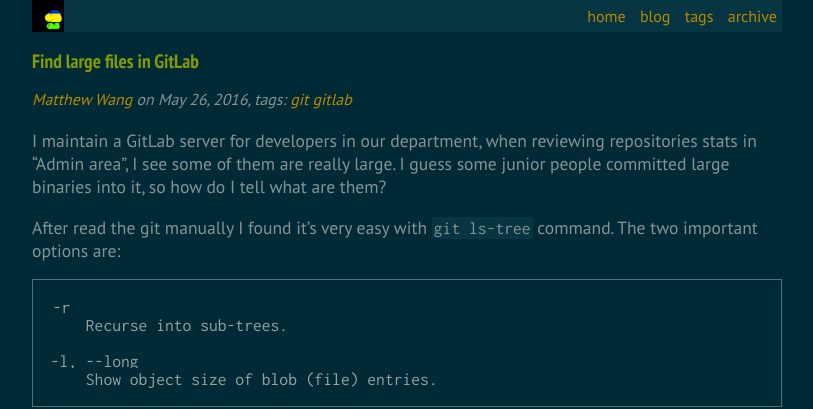
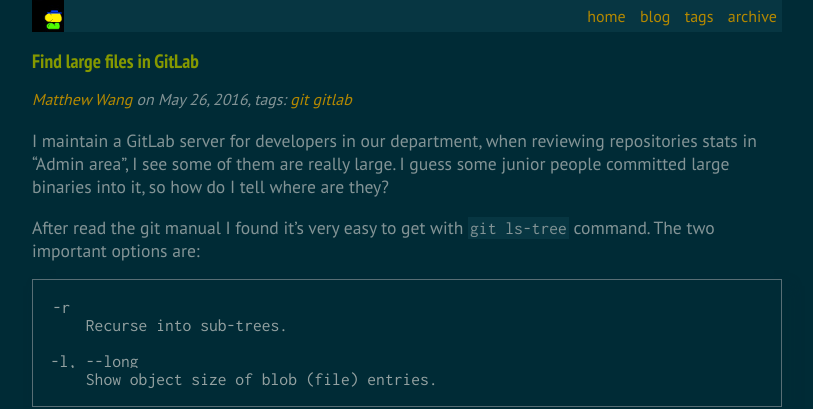
Before and after one commit to ymattw/joyus, a Jekyll site: the page built from _posts/2016-05-26-find-large-files-in-gitlab.md, in a window 1280 px wide. Shown: the top 409 px of the page, without its empty margins (233-1046 px from the left). Built offline with Jekyll 4.4.1, drawn with Linux system fonts in a browser that asks for light colours; comment, search, counter and statistics services are not loaded.

Commit message:
Fix typo in "find large files in gitlab"

```diff
--- a/_posts/2016-05-26-find-large-files-in-gitlab.md
+++ b/_posts/2016-05-26-find-large-files-in-gitlab.md
@@ -7,10 +7,10 @@
 I maintain a GitLab server for developers in our department, when reviewing
 repositories stats in "Admin area", I see some of them are really large.
 I guess some junior people committed large binaries into it, so how do I tell
-what are them?
+where are they?
 
-After read the git manually I found it's very easy with `git ls-tree` command.
-The two important options are:
+After read the git manual I found it's very easy to get with `git ls-tree`
+command.  The two important options are:
 
     -r
         Recurse into sub-trees.
```
